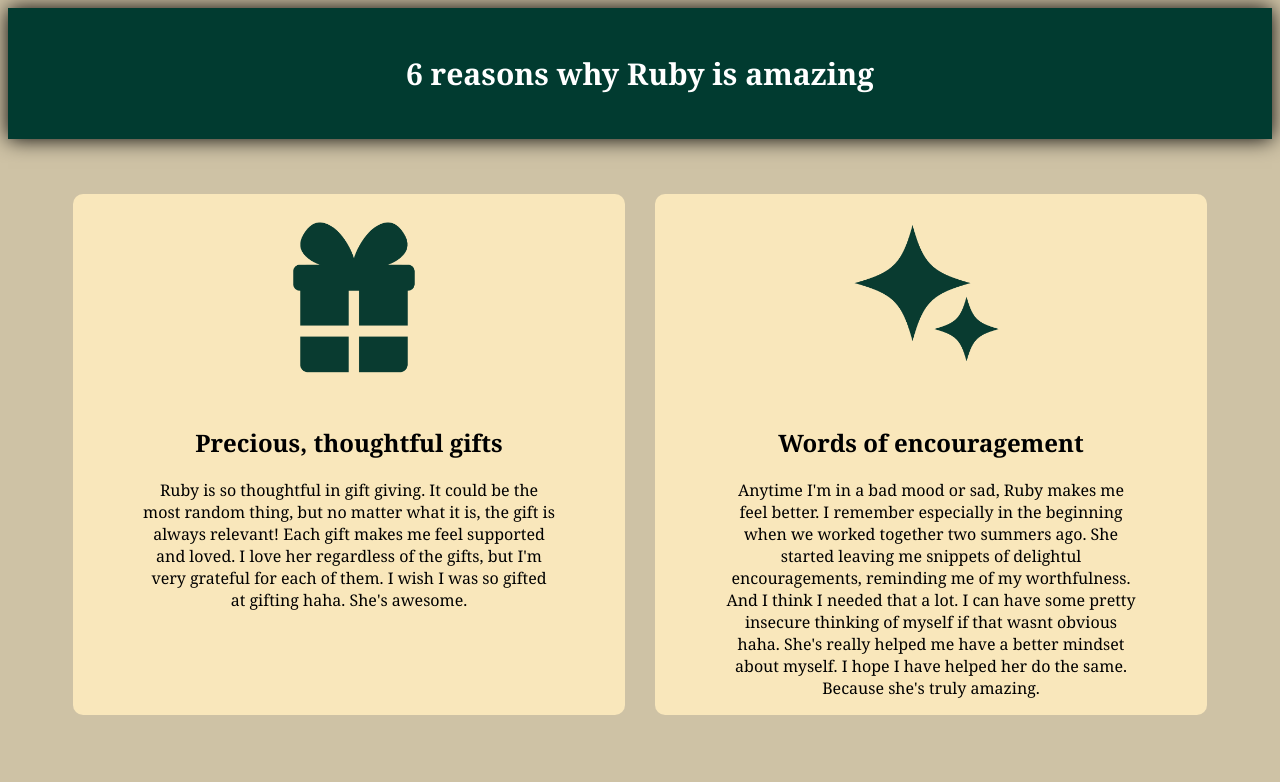
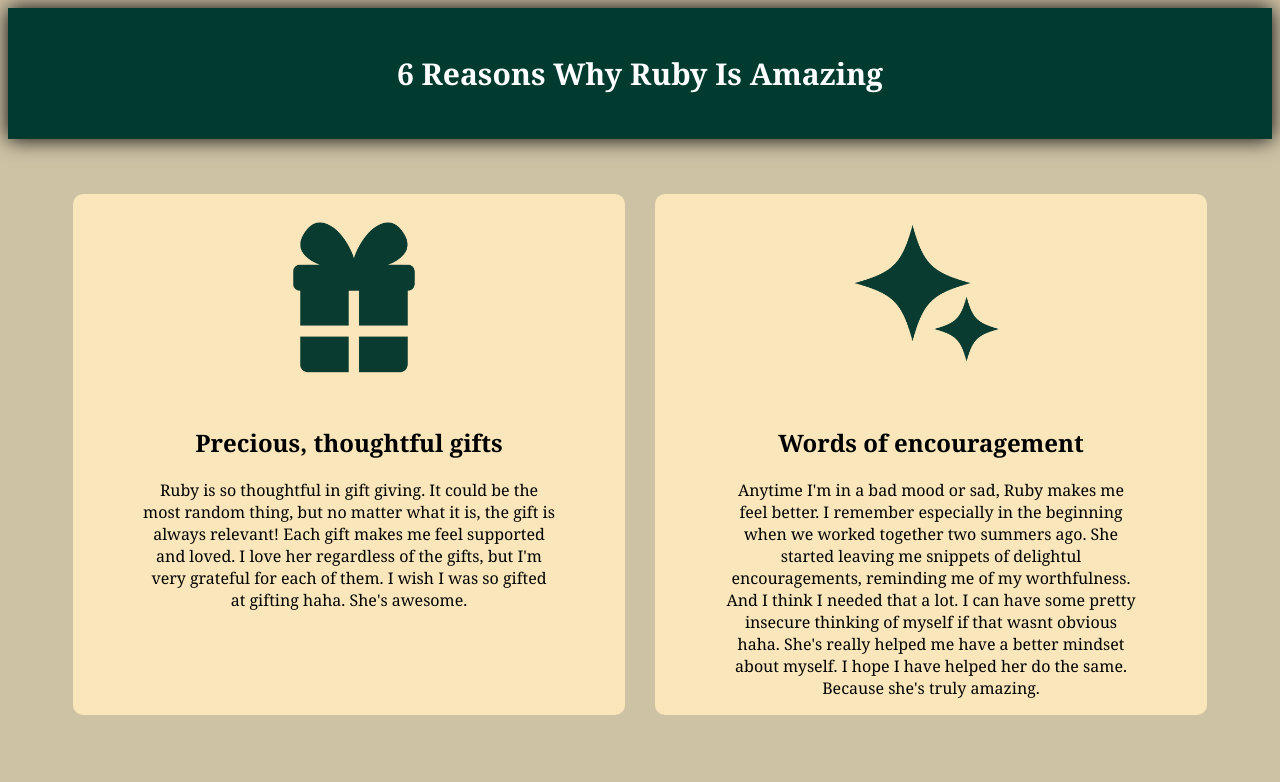
Before and after one commit to Brynabeth/Ruby-Greatness, a plain HTML site: page index.html in a window 1280 px wide. Shown: the top 782 px of the page. Drawn offline with Linux system fonts and the light colour scheme.

Commit message:
first push to github

```diff
--- a/index.html
+++ b/index.html
@@ -10,7 +10,7 @@
 <body class="font background-color">
 <header class="header grid-container">
     <nav>
-        <h1 class="headertext"><strong>6 reasons why Ruby is amazing</strong></h1>
+        <h1 class="headertext"><strong>6 Reasons Why Ruby Is Amazing</strong></h1>
     </nav>
 </header>
 
```
